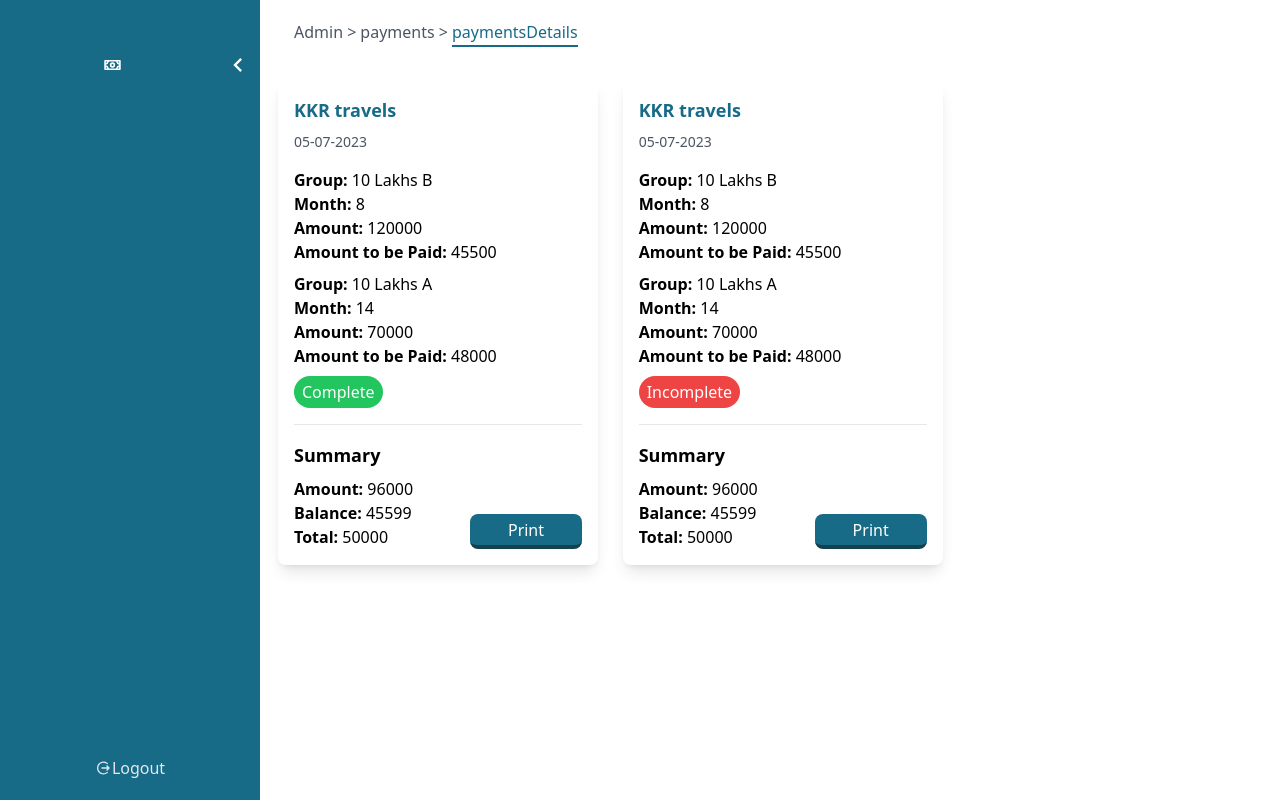
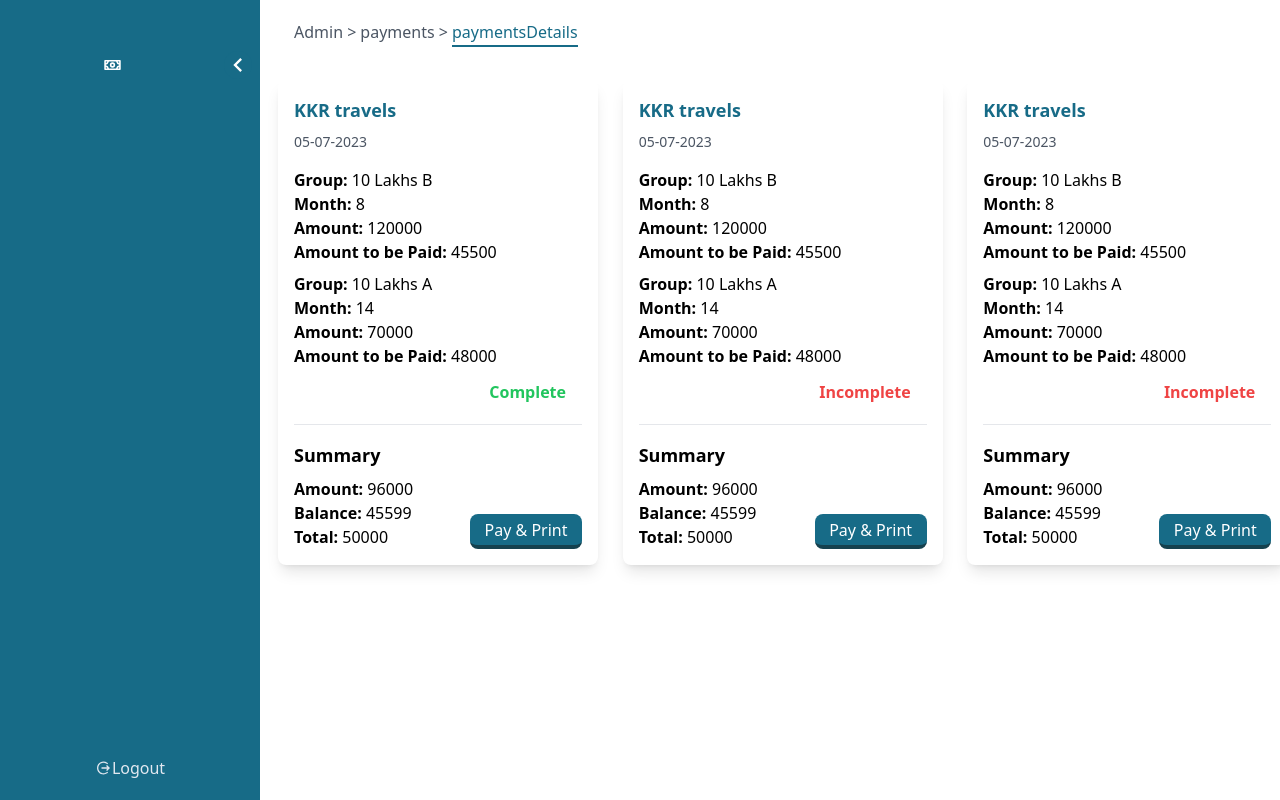
Before and after one commit to Muthamizhwgs/chit-frontend, a React (Vite) app: page /homepage/payments/paymentsDetails in a window 1280 px wide. Built offline with nearby package versions, Linux system fonts and the light colour scheme; the HTML template or start-up script is replaced by a standard one.

Commit message:
commit payment status

```diff
--- a/src/components/admin/pamentdetails.jsx
+++ b/src/components/admin/pamentdetails.jsx
@@ -13,6 +13,19 @@ const data = [
     balance: 45599,
     total: 50000,
     status: "complete",
+  },
+  {
+    id: 1,
+    date: "05-07-2023",
+    name: "KKR travels",
+    items: [
+      { group: "10 Lakhs B", month: 8, amount: 120000, amountToBePaid: 45500 },
+      { group: "10 Lakhs A", month: 14, amount: 70000, amountToBePaid: 48000 },
+    ],
+    amount: 96000,
+    balance: 45599,
+    total: 50000,
+    status: "incomplete",
   },
   {
     id: 1,
@@ -48,7 +61,7 @@ const Card = ({ data }) => {
       <div className="p-4">
         <p className="text-lg font-bold text-[#176B87]  mb-2">{data.name}</p>
         <p className="text-sm text-gray-600 mb-4">{data.date}</p>
-        <div>
+        <div className="relative">
           {data.items.map((item, i) => (
             <div key={i} className="mb-2">
               <p>
@@ -66,13 +79,15 @@ const Card = ({ data }) => {
               </p>
             </div>
           ))}
-          <span
-            className={`inline-block rounded-full px-2 py-1 text-white left-10 ${
-              data.status === "complete" ? "bg-green-500" : "bg-red-500"
-            }`}
-          >
-            {data.status === "complete" ? "Complete" : "Incomplete"}
-          </span>
+        <div className="flex flex-row  justify-end ">
+  <span
+    className={`rounded-full px-2 py-1 ${
+      data.status === "complete" ? "text-green-500" : "text-red-500"
+    } text-base font-bold mr-2`}
+  >
+    {data.status === "complete" ? "Complete" : "Incomplete"}
+  </span>
+</div>
         </div>
         <hr className="my-4 text-[#176B87]" />
         <p className="text-lg font-bold mb-2">Summary</p>
@@ -88,7 +103,7 @@ const Card = ({ data }) => {
       </div>
 
       <button className="absolute bottom-4 right-4 cursor-pointer transition-all bg-[#176B87] text-white w-28 h-[35px] rounded-lg border-[#15414e] border-b-[4px] hover:brightness-110 hover:-translate-y-[1px] hover:border-b-[6px] active:border-b-[2px] active:brightness-90 active:translate-y-[2px]">
-        Print
+       Pay & Print
       </button>
     </div>
   );
```
